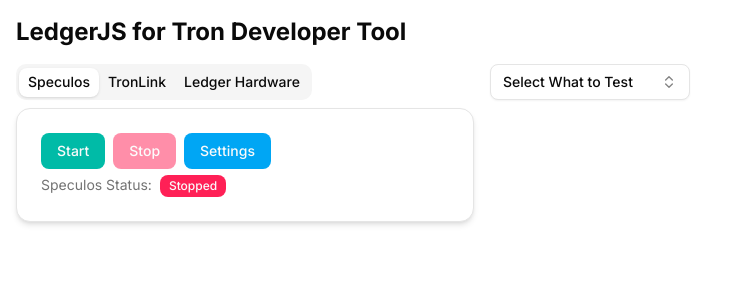
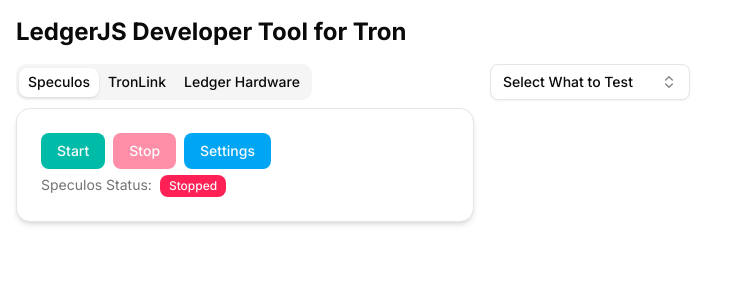
Before and after one commit to ety001/ledgerjs-for-tron-dev, a Next.js app: page / in a window 1280 px wide. Shown: the top 300 px of the page, without its empty margins (0-737 px from the left). Built offline with nearby package versions, Linux system fonts and the light colour scheme.

Commit message:
edit title

```diff
--- a/app/layout.tsx
+++ b/app/layout.tsx
@@ -7,7 +7,7 @@
 const inter = Inter({ subsets: ["latin"] });
 
 export const metadata: Metadata = {
-  title: "LedgerJS for Tron Developer Tool",
+  title: "LedgerJS Developer Tool for Tron",
   description: "A tool for developers to test and develop with LedgerJS for Tron",
 };
 
--- a/app/page.tsx
+++ b/app/page.tsx
@@ -23,7 +23,7 @@
   return (
     <main className="container mx-auto p-4">
       <div className="mb-4">
-        <p className="text-2xl font-bold">LedgerJS for Tron Developer Tool</p>
+        <p className="text-2xl font-bold">LedgerJS Developer Tool for Tron</p>
       </div>
       <div className="grid grid-cols-1 lg:grid-cols-8 gap-4">
         <div className="col-span-3">
```
